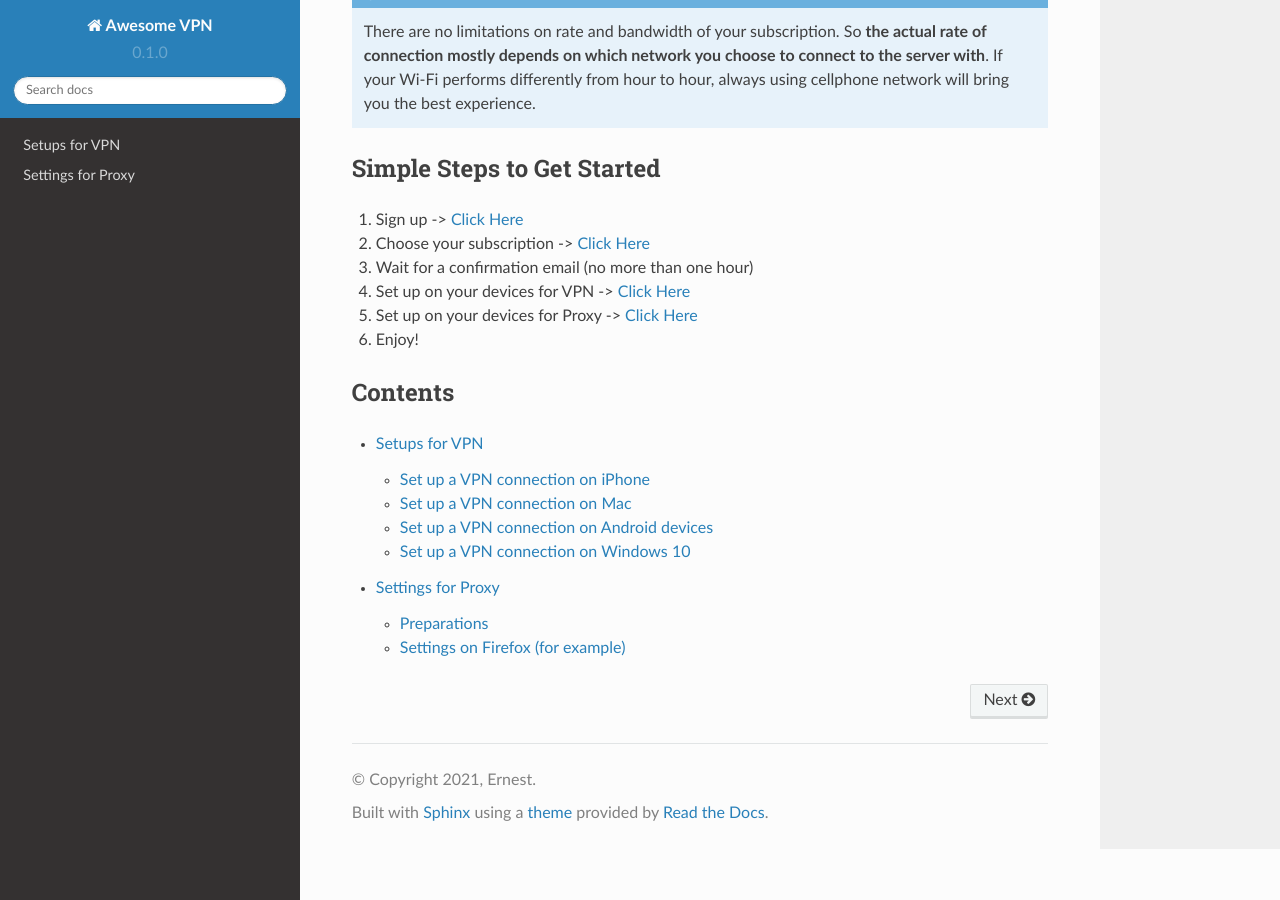
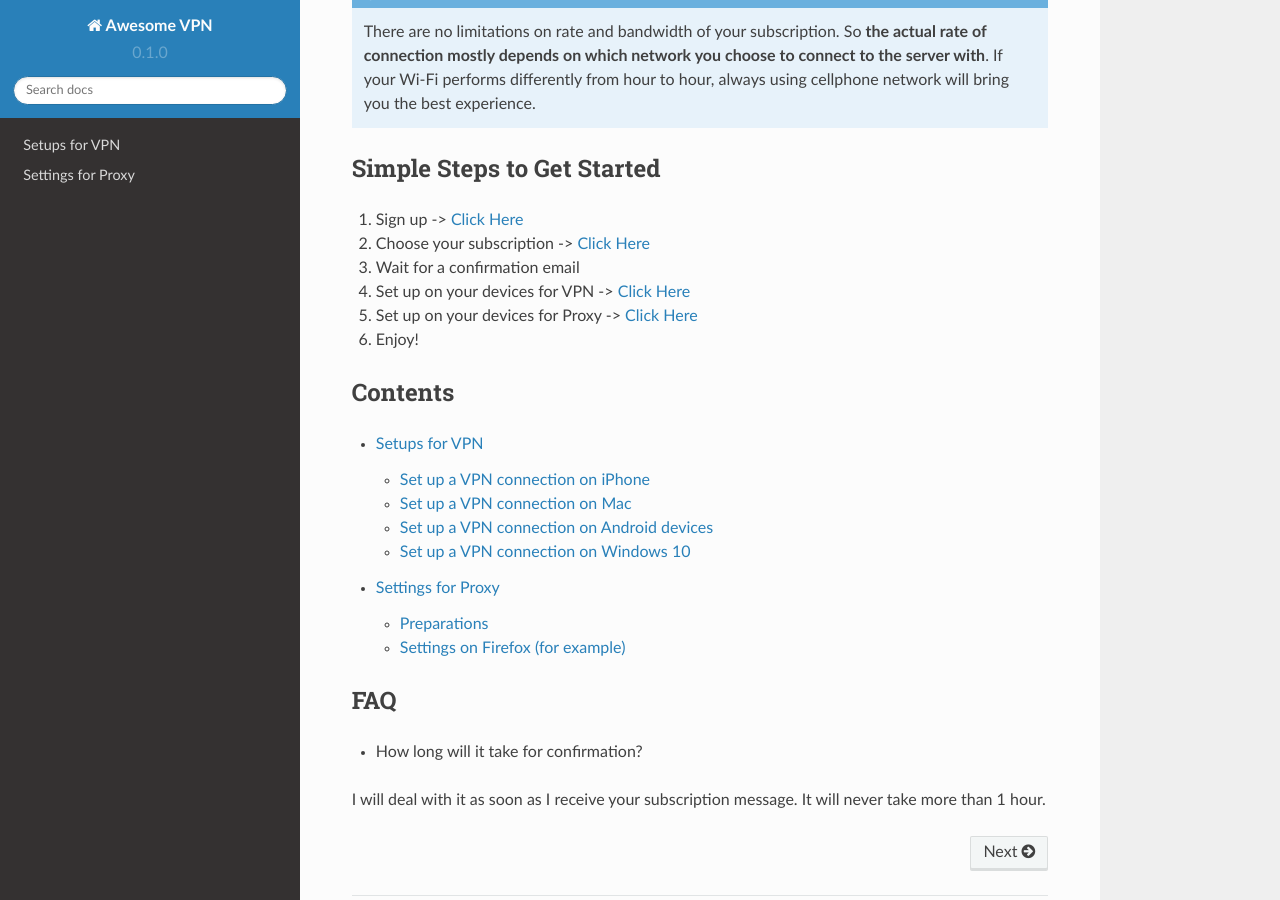
Before and after one commit to orezm/avc, a Sphinx documentation site: the page built from docs/source/index.rst, in a window 1280 px wide and 900 px high, scrolled down 1340 px. Built offline with Sphinx 7.4.7 and the Read the Docs theme 2.0.0, drawn with Linux system fonts in a browser that asks for light colours.

Commit message:
Update index.rst

```diff
--- a/docs/source/index.rst
+++ b/docs/source/index.rst
@@ -56,7 +56,7 @@
 
 #. Choose your subscription  ->  `Click Here <https://account.vpn.orezm.com/payment/>`_
 
-#. Wait for a confirmation email (no more than one hour)
+#. Wait for a confirmation email
 
 #. Set up on your devices for VPN  ->  :doc:`Click Here <vpn>`
 
@@ -71,3 +71,8 @@
 
    vpn
    proxy
+
+FAQ
+---
+* How long will it take for confirmation?
+I will deal with it as soon as I receive your subscription message. It will never take more than 1 hour.
```
